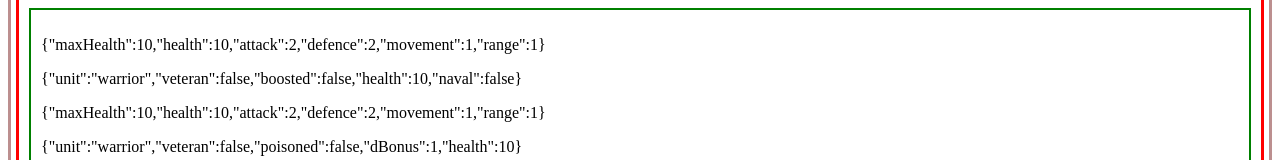
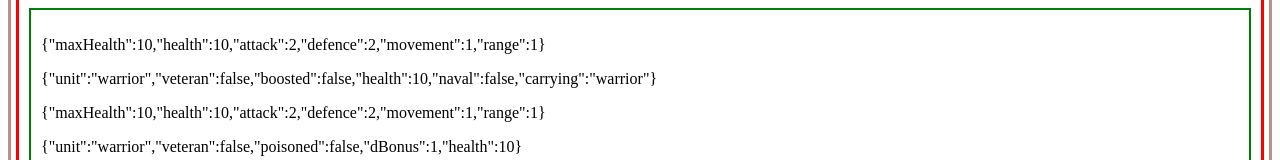
Before and after one commit to firebat75/polytopia-battle-calculator, a SvelteKit app: page / in a window 1280 px wide. Shown: the part 548-708 px from the top of the page. Built offline with nearby package versions, Linux system fonts and the light colour scheme.

Commit message:
fixed undefined carrying caused by fields in attackercard missing carrying attribute

```diff
--- a/src/components/AttackerCard.svelte
+++ b/src/components/AttackerCard.svelte
@@ -8,6 +8,7 @@
         boosted: false,
         health: 10,
         naval: false,
+        carrying: "warrior",
     };
 
     $: {
--- a/src/components/StatsCardA.svelte
+++ b/src/components/StatsCardA.svelte
@@ -9,9 +9,7 @@
     } from "../lib/stores";
     import Healthbar from "./Healthbar.svelte";
 
-    function printFields() {
-        console.log($aFields);
-    }
+    $aFields: console.log($aFields);
 </script>
 
 <div class="card">
```
